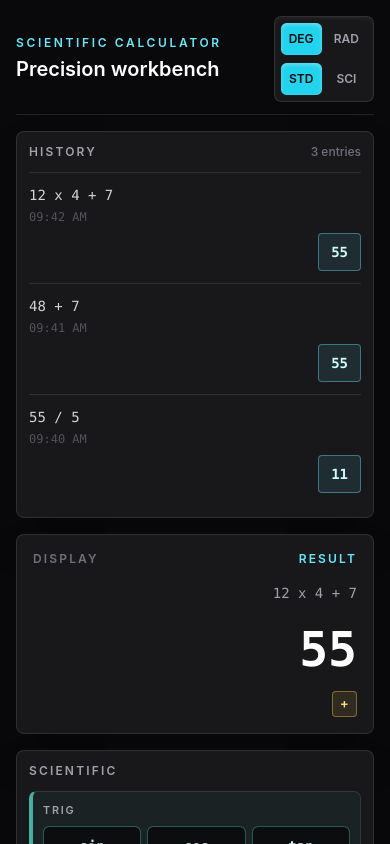
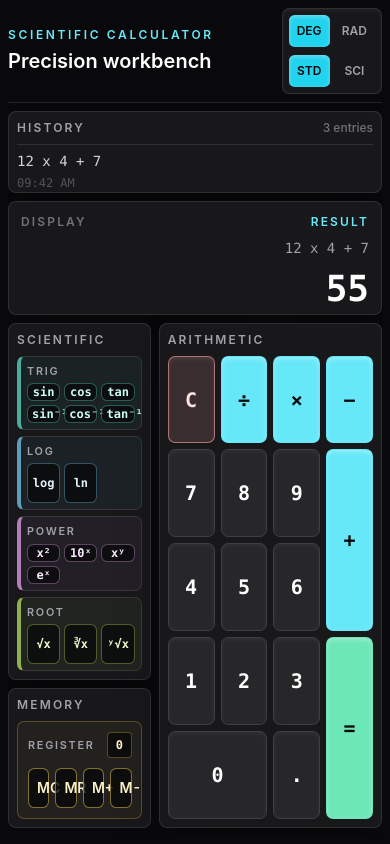
Before and after one commit to mtplayground/alex-0d18-precisioncalc, a React (Vite) app: page / in a window 390 px wide. Shown: the top 844 px of the page. Built offline with nearby package versions, Linux system fonts and the light colour scheme.

Commit message:
feat: Responsive single-screen layout polish

```diff
--- a/src/components/buttons/CoreArithmeticButtonGrid.tsx
+++ b/src/components/buttons/CoreArithmeticButtonGrid.tsx
@@ -151,12 +151,12 @@ export function CoreArithmeticButtonGrid({ onButtonPress }: CoreArithmeticButton
   return (
     <section
       aria-label="Core arithmetic buttons"
-      className="grid h-full min-h-[24rem] grid-cols-4 grid-rows-[repeat(5,minmax(3.75rem,1fr))] gap-2.5"
+      className="grid h-full min-h-0 grid-cols-4 grid-rows-[repeat(5,minmax(2.75rem,1fr))] gap-1.5 sm:gap-2.5"
     >
       {coreArithmeticButtons.map((button) => (
         <button
           aria-label={button.ariaLabel}
-          className={`min-h-16 rounded-[0.45rem] border px-2 font-mono text-2xl font-semibold tabular-nums transition active:translate-y-px focus-visible:outline focus-visible:outline-2 focus-visible:outline-offset-2 focus-visible:outline-cyan-300 sm:text-3xl ${toneClass[button.tone]} ${
+          className={`min-h-0 rounded-[0.45rem] border px-2 font-mono text-xl font-semibold tabular-nums transition active:translate-y-px focus-visible:outline focus-visible:outline-2 focus-visible:outline-offset-2 focus-visible:outline-cyan-300 sm:text-3xl ${toneClass[button.tone]} ${
             button.className ?? ''
           }`}
           key={button.value}
--- a/src/components/buttons/ScientificFunctionCluster.tsx
+++ b/src/components/buttons/ScientificFunctionCluster.tsx
@@ -89,21 +89,24 @@ const buttonToneClass: Record<ScientificFunctionGroup['tone'], string> = {
 
 export function ScientificFunctionCluster({ onFunctionPress }: ScientificFunctionClusterProps) {
   return (
-    <section aria-label="Scientific function buttons" className="grid gap-2.5">
+    <section
+      aria-label="Scientific function buttons"
+      className="grid h-full min-h-0 grid-rows-[repeat(4,minmax(0,1fr))] gap-1.5 sm:gap-2.5"
+    >
       {scientificFunctionGroups.map((group) => (
         <section
           aria-label={`${group.label} functions`}
-          className={`rounded-[0.45rem] border border-white/10 border-l-4 p-2.5 ${groupToneClass[group.tone]}`}
+          className={`flex min-h-0 flex-col rounded-[0.45rem] border border-white/10 border-l-4 p-1.5 sm:p-2.5 ${groupToneClass[group.tone]}`}
           key={group.label}
         >
-          <h3 className="mb-2 text-[0.68rem] font-semibold uppercase tracking-[0.16em] text-zinc-400">
+          <h3 className="mb-1 shrink-0 text-[0.68rem] font-semibold uppercase tracking-[0.16em] text-zinc-400 sm:mb-2">
             {group.label}
           </h3>
-          <div className="grid grid-cols-3 gap-1.5 lg:grid-cols-2 xl:grid-cols-3">
+          <div className="grid min-h-0 flex-1 grid-cols-3 gap-1 lg:grid-cols-2 xl:grid-cols-3">
             {group.buttons.map((button) => (
               <button
                 aria-label={button.ariaLabel}
-                className={`min-h-10 rounded-[0.4rem] border bg-zinc-950/80 px-2 font-mono text-sm font-semibold transition active:translate-y-px focus-visible:outline focus-visible:outline-2 focus-visible:outline-offset-2 focus-visible:outline-cyan-300 ${buttonToneClass[group.tone]}`}
+                className={`min-h-0 rounded-[0.4rem] border bg-zinc-950/80 px-1 font-mono text-xs font-semibold transition active:translate-y-px focus-visible:outline focus-visible:outline-2 focus-visible:outline-offset-2 focus-visible:outline-cyan-300 sm:px-2 sm:text-sm ${buttonToneClass[group.tone]}`}
                 key={button.value}
                 onClick={() => onFunctionPress?.(button.value)}
                 type="button"
--- a/src/components/display/HistoryTrail.tsx
+++ b/src/components/display/HistoryTrail.tsx
@@ -23,9 +23,9 @@ export function HistoryTrail({
   return (
     <section
       aria-label="Calculation history trail"
-      className="rounded-lg border border-white/10 bg-zinc-900 p-3 shadow-2xl shadow-black/30"
+      className="h-full min-h-0 overflow-hidden rounded-lg border border-white/10 bg-zinc-900 p-2 shadow-2xl shadow-black/30 sm:p-3"
     >
-      <div className="flex items-center justify-between gap-3 border-b border-white/10 pb-3">
+      <div className="flex items-center justify-between gap-3 border-b border-white/10 pb-2">
         <h2 className="text-xs font-semibold uppercase tracking-[0.18em] text-zinc-400">History</h2>
         <span className="text-xs font-medium text-zinc-500">{entries.length} entries</span>
       </div>
@@ -33,7 +33,7 @@ export function HistoryTrail({
       {visibleEntries.length > 0 ? (
         <ol className="divide-y divide-white/10">
           {visibleEntries.map((entry) => (
-            <li className="grid gap-2 py-3 sm:grid-cols-[minmax(0,1fr)_auto]" key={entry.id}>
+            <li className="grid gap-2 py-1.5 sm:grid-cols-[minmax(0,1fr)_auto]" key={entry.id}>
               <button
                 aria-label={`Recall expression ${entry.expression}`}
                 className="min-w-0 text-left font-mono text-sm text-zinc-300 transition hover:text-white focus-visible:outline focus-visible:outline-2 focus-visible:outline-cyan-300"
@@ -50,7 +50,7 @@ export function HistoryTrail({
 
               <button
                 aria-label={`Reuse result ${entry.result}`}
-                className="justify-self-end rounded border border-cyan-300/40 bg-cyan-300/10 px-3 py-2 text-right font-mono text-sm font-semibold text-cyan-100 transition hover:bg-cyan-300/20 focus-visible:outline focus-visible:outline-2 focus-visible:outline-cyan-300"
+                className="justify-self-end rounded border border-cyan-300/40 bg-cyan-300/10 px-3 py-1.5 text-right font-mono text-sm font-semibold text-cyan-100 transition hover:bg-cyan-300/20 focus-visible:outline focus-visible:outline-2 focus-visible:outline-cyan-300"
                 onClick={() => onReuseResult?.(entry)}
                 type="button"
               >
@@ -60,7 +60,7 @@ export function HistoryTrail({
           ))}
         </ol>
       ) : (
-        <div className="py-4 text-right font-mono text-sm text-zinc-600">0</div>
+        <div className="py-2 text-right font-mono text-sm text-zinc-600">0</div>
       )}
     </section>
   );
--- a/src/components/display/PrimaryDisplay.tsx
+++ b/src/components/display/PrimaryDisplay.tsx
@@ -33,15 +33,15 @@ export function PrimaryDisplay({
   return (
     <section
       aria-label="Primary calculator display"
-      className="rounded-lg border border-white/10 bg-zinc-900 p-4 shadow-2xl shadow-black/30"
+      className="h-full min-h-0 overflow-hidden rounded-lg border border-white/10 bg-zinc-900 p-3 shadow-2xl shadow-black/30 sm:p-4"
     >
       <div className="flex items-center justify-between gap-3 text-xs font-semibold uppercase tracking-[0.18em] text-zinc-500">
         <span>Display</span>
         <span className={stateTone[state]}>{stateLabel[state]}</span>
       </div>
 
-      <div className="mt-4 grid min-h-24 content-end gap-3">
-        <div className="min-h-6 overflow-hidden text-right font-mono text-sm text-zinc-400">
+      <div className="mt-2 grid min-h-0 content-end gap-2">
+        <div className="min-h-5 overflow-hidden text-right font-mono text-sm text-zinc-400">
           {normalizedExpression ? (
             <span className="block truncate" title={normalizedExpression}>
               {normalizedExpression}
@@ -53,13 +53,13 @@ export function PrimaryDisplay({
 
         <div
           aria-live="polite"
-          className="overflow-x-auto text-right font-mono text-5xl font-semibold leading-tight text-white tabular-nums sm:text-6xl"
+          className="overflow-x-auto text-right font-mono text-4xl font-semibold leading-tight text-white tabular-nums sm:text-6xl"
         >
           {normalizedResult}
         </div>
       </div>
 
-      <div className="mt-3 flex min-h-5 items-center justify-end">
+      <div className="mt-2 flex min-h-5 items-center justify-end">
         {pendingOperation ? (
           <span className="rounded border border-amber-300/40 bg-amber-300/10 px-2 py-1 font-mono text-xs font-semibold text-amber-200">
             {pendingOperation}
--- a/src/components/layout/AppShell.tsx
+++ b/src/components/layout/AppShell.tsx
@@ -182,9 +182,9 @@ export function AppShell() {
   }, [dispatchKeyboardAction]);
 
   return (
-    <main className="min-h-dvh bg-zinc-950 text-zinc-50">
-      <div className="mx-auto flex min-h-dvh w-full max-w-7xl flex-col px-4 py-4 sm:px-6 lg:px-8">
-        <header className="flex flex-wrap items-center justify-between gap-3 border-b border-white/10 pb-3">
+    <main className="h-dvh overflow-hidden bg-zinc-950 text-zinc-50">
+      <div className="mx-auto grid h-dvh w-full max-w-7xl grid-rows-[auto_minmax(0,1fr)] px-2 py-2 sm:px-4 lg:px-6">
+        <header className="flex flex-wrap items-center justify-between gap-2 border-b border-white/10 pb-2">
           <div>
             <p className="text-xs font-semibold uppercase tracking-[0.22em] text-cyan-300">
               Scientific Calculator
@@ -201,10 +201,11 @@ export function AppShell() {
           />
         </header>
 
-        <section className="grid flex-1 gap-4 py-4">
-          <div className="grid min-h-0 gap-4 lg:grid-rows-[auto_auto_minmax(0,1fr)]">
+        <section className="grid min-h-0 gap-2 overflow-hidden py-2">
+          <div className="grid h-full min-h-0 grid-rows-[minmax(3.5rem,0.5fr)_minmax(5rem,0.7fr)_minmax(0,3.1fr)] gap-2">
             <HistoryTrail
               entries={historyEntries.map(historyEntryToTrailEntry)}
+              maxVisible={2}
               onRecallEntry={handleHistoryEntry}
               onReuseResult={handleHistoryEntry}
             />
@@ -218,9 +219,9 @@ export function AppShell() {
 
             <section
               aria-label="Calculator controls"
-              className="grid min-h-0 gap-4 lg:grid-cols-[minmax(15rem,0.85fr)_minmax(18rem,1.15fr)]"
+              className="grid min-h-0 grid-cols-[minmax(8rem,0.78fr)_minmax(12rem,1.22fr)] gap-2 lg:grid-cols-[minmax(15rem,0.85fr)_minmax(18rem,1.15fr)]"
             >
-              <div className="grid gap-4">
+              <div className="grid min-h-0 grid-rows-[minmax(0,1fr)_auto] gap-2 overflow-hidden">
                 <ControlPanel title="Scientific">
                   <ScientificFunctionCluster onFunctionPress={handleScientificFunction} />
                 </ControlPanel>
@@ -249,11 +250,11 @@ export function AppShell() {
 
 function ControlPanel({ children, title }: { children: React.ReactNode; title: string }) {
   return (
-    <section className="rounded-lg border border-white/10 bg-zinc-900 p-3 shadow-2xl shadow-black/30">
-      <h2 className="mb-3 text-xs font-semibold uppercase tracking-[0.18em] text-zinc-400">
+    <section className="flex min-h-0 flex-col overflow-hidden rounded-lg border border-white/10 bg-zinc-900 p-2 shadow-2xl shadow-black/30 sm:p-3">
+      <h2 className="mb-2 shrink-0 text-xs font-semibold uppercase tracking-[0.18em] text-zinc-400">
         {title}
       </h2>
-      {children}
+      <div className="min-h-0 flex-1 overflow-hidden">{children}</div>
     </section>
   );
 }
--- a/src/styles/index.css
+++ b/src/styles/index.css
@@ -14,6 +14,13 @@
     BlinkMacSystemFont,
     'Segoe UI',
     sans-serif;
+}
+
+html,
+body,
+#root {
+  height: 100%;
+  overflow: hidden;
 }
 
 body {
```
